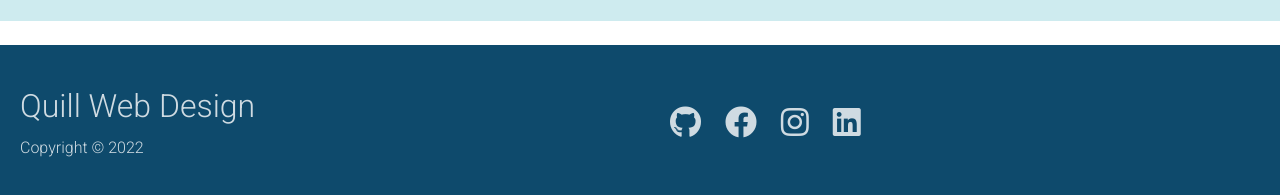
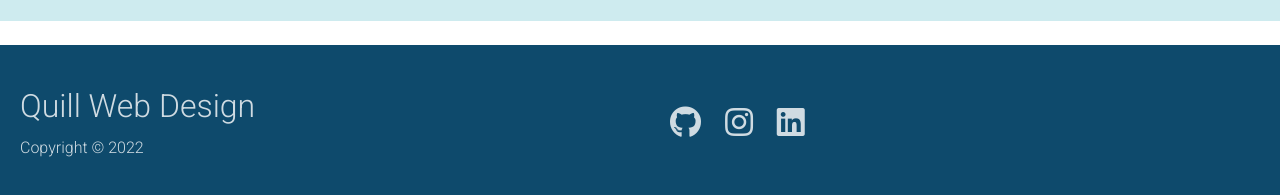
Before and after one commit to lauracastrotech/quillwebdesign, a plain HTML site: page index.html in a window 1280 px wide. Shown: the part 2587-2782 px from the top of the page. Drawn offline with Linux system fonts and the light colour scheme.

Commit message:
Update index.html
Added social links to the footer

```diff
--- a/index.html
+++ b/index.html
@@ -124,9 +124,8 @@
 
             <div class="social">
                 <a href="https://github.com/lauracastrotech" target ="_blank"><i class="fab fa-github fa-2x"></i></a>
-                <a href="#"><i class="fab fa-facebook fa-2x"></i></a>
-                <a href="#"><i class="fab fa-instagram fa-2x"></i></a>
-                <a href="#"><i class="fab fa-linkedin fa-2x"></i></a>
+                <a href="https://www.instagram.com/quillwebdesign/" target="_blank"><i class="fab fa-instagram fa-2x"></i></a>
+                <a href="https://www.linkedin.com/in/lccastro/" target="_blank"><i class="fab fa-linkedin fa-2x"></i></a>
             </div>
         </div>
     </div>
```
